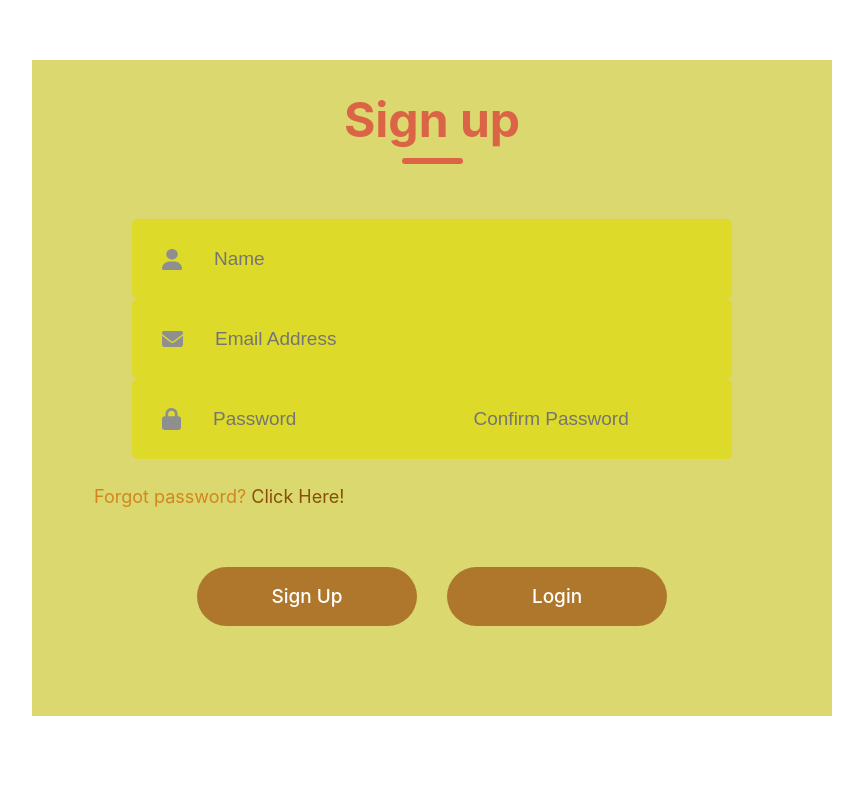
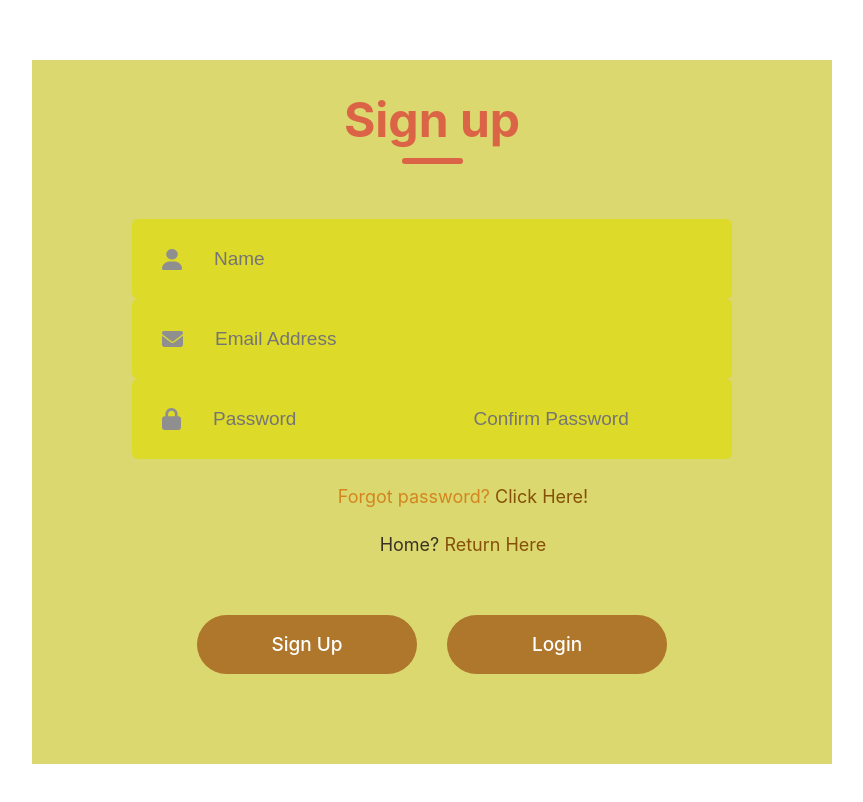
Before and after one commit to SCCHAW/TT7L-07_, a React (Create React App) app: page /home in a window 1280 px wide. Shown: the part 140-942 px from the top of the page, without its empty margins (208-1071 px from the left). Built offline with nearby package versions, Linux system fonts and the light colour scheme.

Commit message:
download react-router-dom@5, changing some css for loginsignup, trying to do navigation between 2 pages but fail.

```diff
--- a/package.json
+++ b/package.json
@@ -9,7 +9,7 @@
     "better-sqlite3": "^10.0.0",
     "react": "^18.3.1",
     "react-dom": "^18.3.1",
-    "react-router-dom": "^6.23.1",
+    "react-router-dom": "^5.3.4",
     "react-scripts": "5.0.1",
     "web-vitals": "^2.1.4"
   },
--- a/src/App.js
+++ b/src/App.js
@@ -1,12 +1,23 @@
 
 import './App.css';
 import LoginSignup from './component/loginSignUp/LoginSignup';
+import homepage from './component/pages/homepage';
+import { BrowserRouter as Router , Route , Switch } from 'react-router-dom';
 
 function App() {
   return (
-    <div>
+    <Router>
+      <div className='App'>
      <LoginSignup/>
+     <div className='home'>
+      <switch>
+        <Route exact path="/home">
+          <homepage/>
+        </Route>
+      </switch>
+     </div>
     </div>
+    </Router>
   );
 }
 
--- a/src/component/loginSignUp/LoginSignup.css
+++ b/src/component/loginSignUp/LoginSignup.css
@@ -55,8 +55,9 @@
     height: 50px;
     width: 400px;
     background: transparent;
-    border: none;
-    outline: none;
+    border: #0f0f07;
+    border-radius: 20px;
+    outline: invert;
     color: #0f0f07;
     font-size: 19px;
 }
@@ -69,6 +70,18 @@
 }
 
 .forgot-password span{
+    color: #865008;
+    cursor: pointer;
+}
+
+.gohomepg{
+    padding-left: 62px;
+    margin-top: 27px;
+    color: #3a3125;
+    font-size: 18px;
+}
+
+.gohomepg span{
     color: #865008;
     cursor: pointer;
 }
--- a/src/component/loginSignUp/LoginSignup.jsx
+++ b/src/component/loginSignUp/LoginSignup.jsx
@@ -34,6 +34,7 @@ const LoginSignup = () => {
                 </div>
 
                 <div className="forgot-password">Forgot password? <span>Click Here!</span></div>
+                <div className="gohomepg">Home? <span>Return Here</span></div>
 
                 <div className="submit-container">
                 <div className={action === "Login" ?"submit gray" : "submit"}  onClick={()=> {setAction("Sign Up")}}> Sign Up</div>
--- a/src/pages/homepage.css
+++ b/src/component/pages/homepage.css
@@ -1,4 +1,4 @@
-.homepageBar{
+.homepage{
     display: flex;
     flex-direction: column;
     margin: auto;
@@ -6,4 +6,5 @@
     background: #dad86e;
     padding-bottom: 30px;
     width: 800px;
+    font-size: medium;
 }
--- /dev/null
+++ b/src/component/pages/homepage.jsx
@@ -0,0 +1,18 @@
+import React from "react";
+import "./homepage.css"
+
+import web_logo from '../assets/Assets/treasure-hunt-logo1.jpeg'
+
+const homepage = () => {
+
+    return (
+        <div className="homepage">
+             <img src={web_logo} alt=""/>
+           <h1>Welcome to Treasure Hunt!</h1>
+           <p>Electronic devices in LOW PRICE!!</p>
+        </div>
+    )
+
+}
+
+export default homepage
```
Also changed, not shown: src/pages/homepage.jsx (deleted, +0 -17 lines), 1 other file (tests, documents, lock files or other folders).
